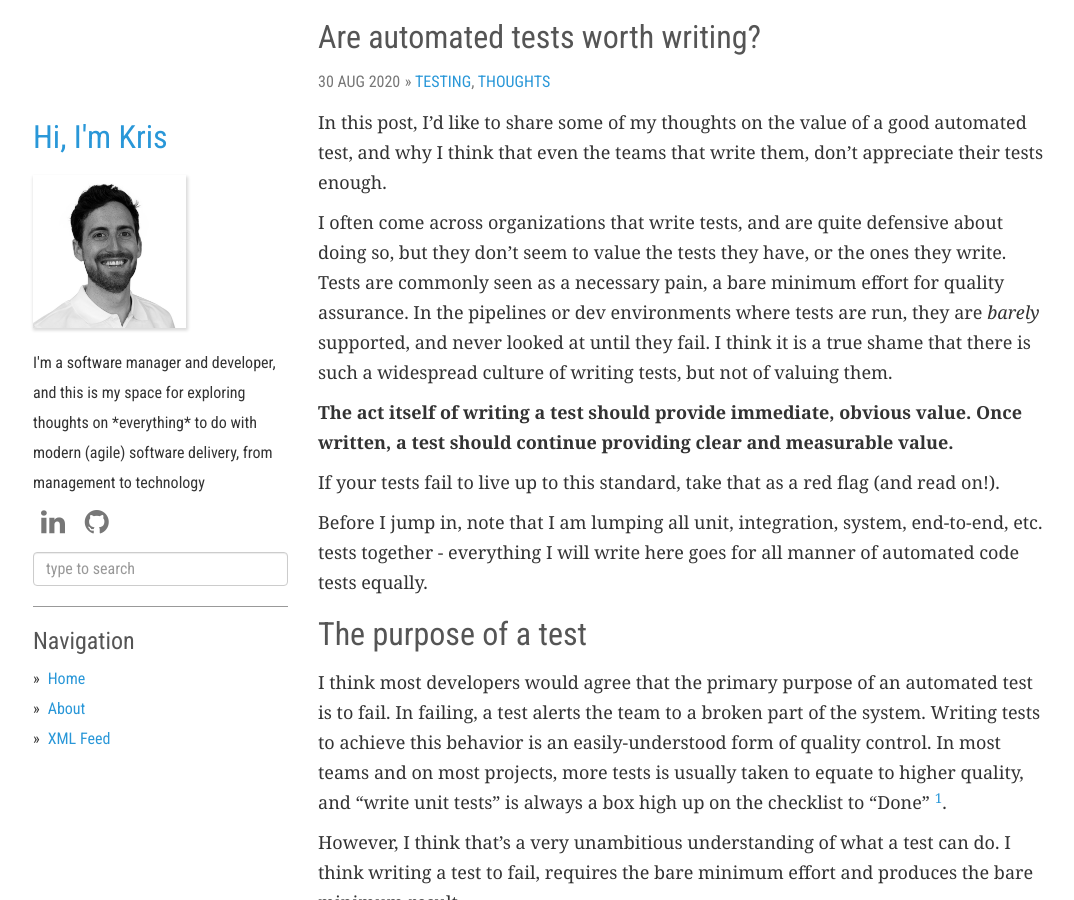
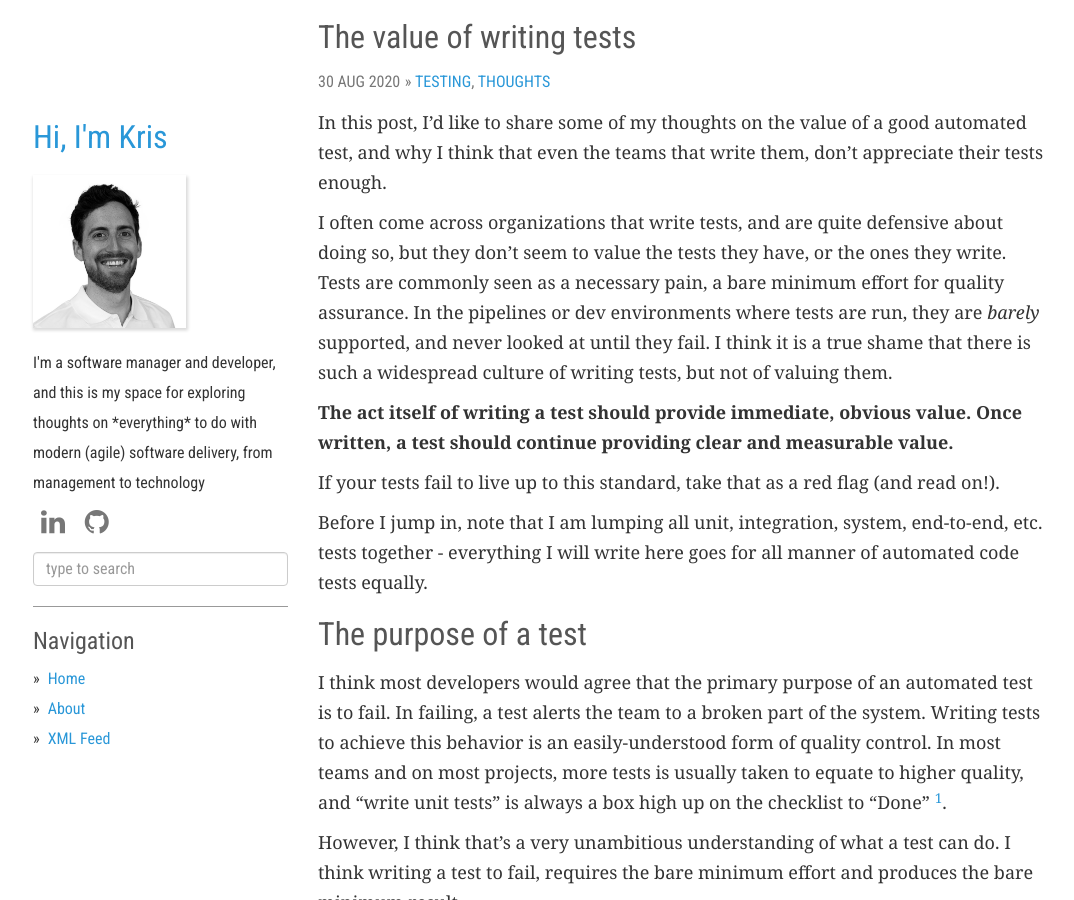
Before and after one commit to kcarta/kcarta.github.io-temp, a Jekyll site: the page built from _posts/2020-08-30-value-of-a-test.md, in a window 1280 px wide and 900 px high. Shown: the whole window, without its empty margins (52-1126 px from the left). Built offline with Jekyll 4.4.1, drawn with Linux system fonts in a browser that asks for light colours; nearby versions of some CDN libraries.

Commit message:
Rewrite title of testing post

```diff
--- a/_posts/2020-08-30-value-of-a-test.md
+++ b/_posts/2020-08-30-value-of-a-test.md
@@ -1,6 +1,6 @@
 ---
 layout: post
-title:  "Are automated tests worth writing?"
+title:  "The value of writing tests"
 date:   2020-08-30 00:00:00 +0000
 tags: [testing, thoughts]
 comments: true
```
